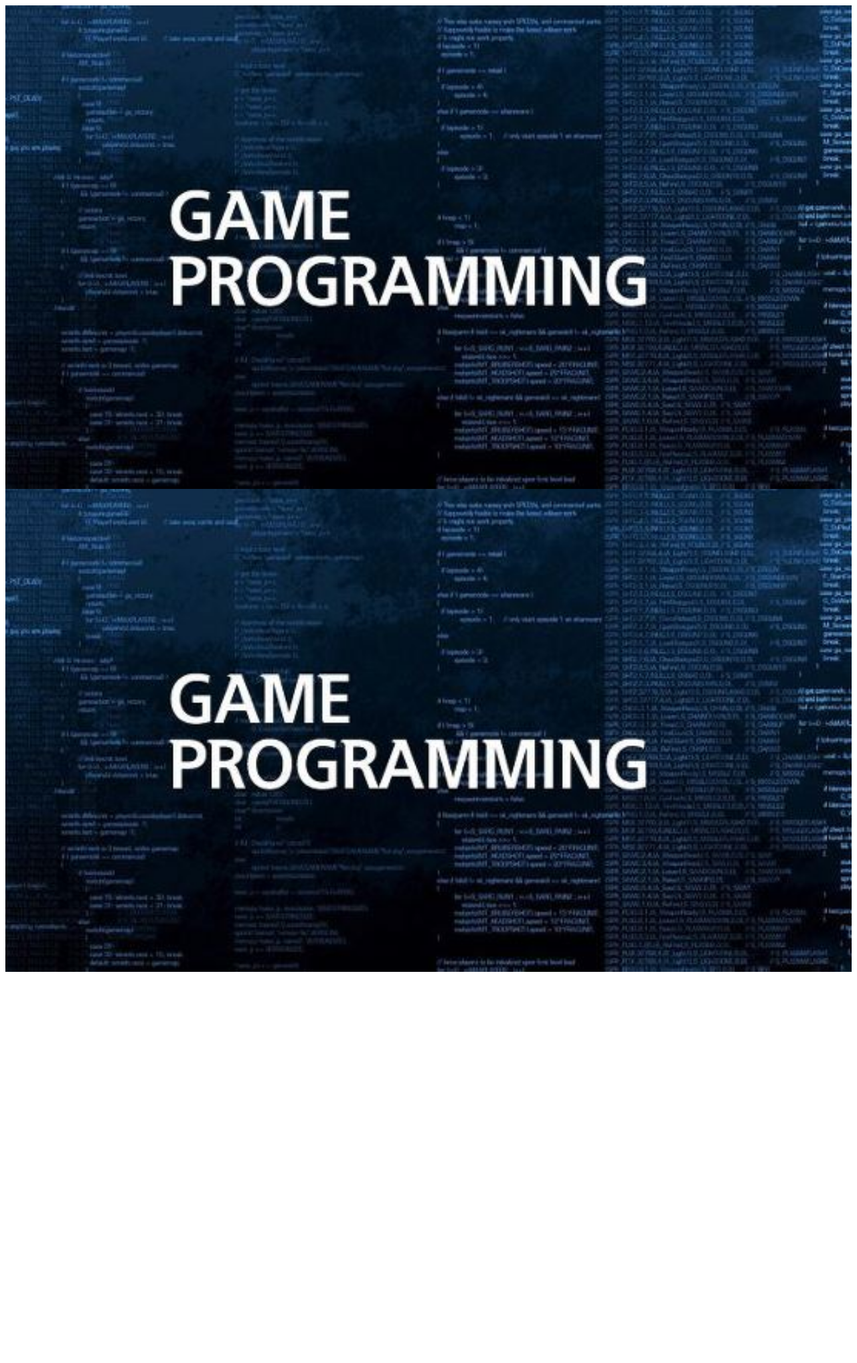
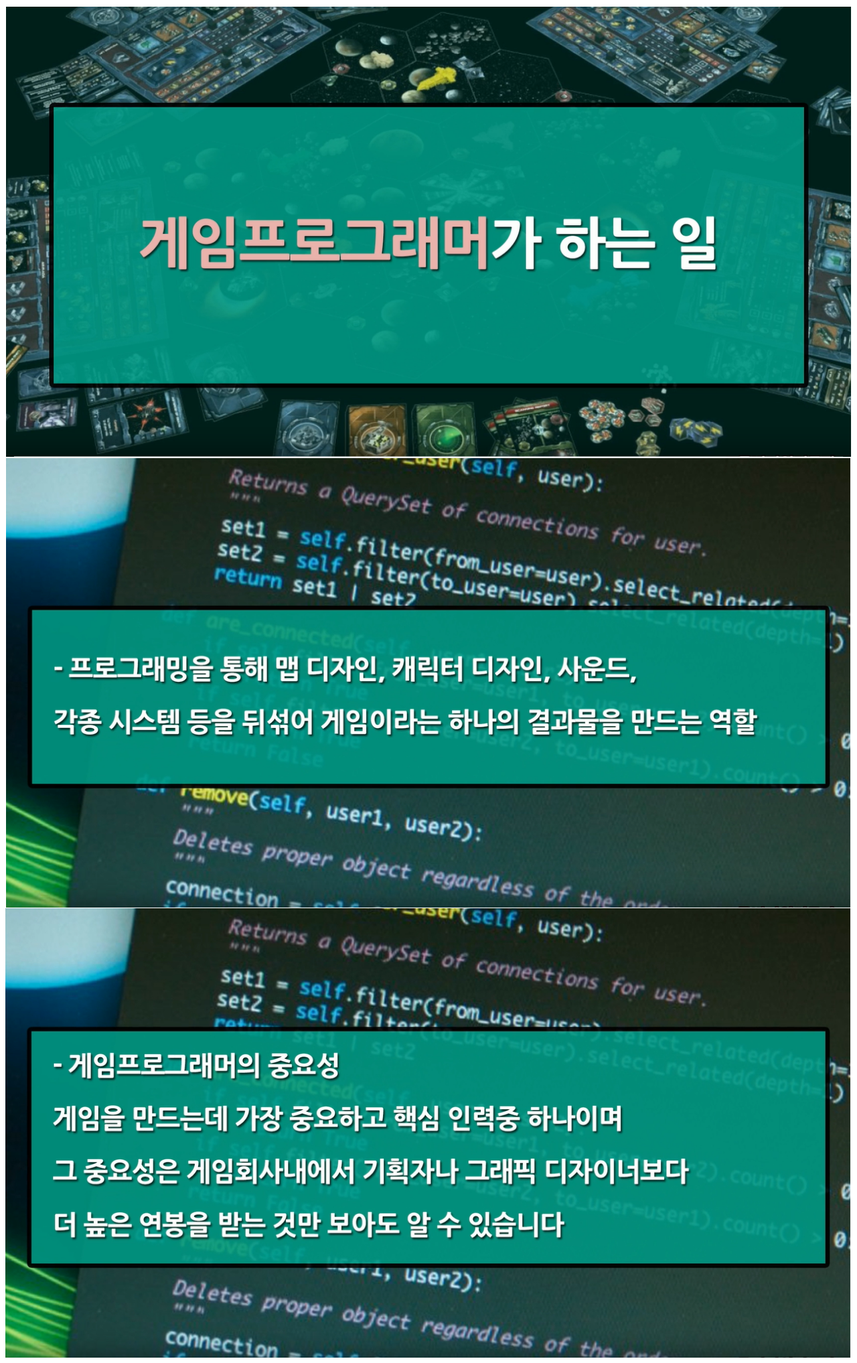
Before and after one commit to woo0315/dongan21240, a plain HTML site: page right1.html in a window 1280 px wide. Shown: the whole page at 67% size. Before the commit the page ends 1459 px from the top, so only its background shows below. Drawn offline with Linux system fonts and the light colour scheme.

Commit message:
Update right1.html

```diff
--- a/right1.html
+++ b/right1.html
@@ -4,12 +4,16 @@
 <body>
 <tr>
 <td>
-<img src=2233A340572ADB4732.jpg width=100% hiegt=100%>
+<img src=캡처1.PNG width=100% hiegt=100%>
 </td>
 </tr>
 <tr>
 <td>
-<img src=2233A340572ADB4732.jpg width=100% hiegt=100%>
+<img src=캡처2.PNG width=100% hiegt=100%>
+</td>
+</tr><tr>
+<td>
+<img src=캡처3.PNG width=100% hiegt=100%>
 </td>
 </tr>
 </body>
```
